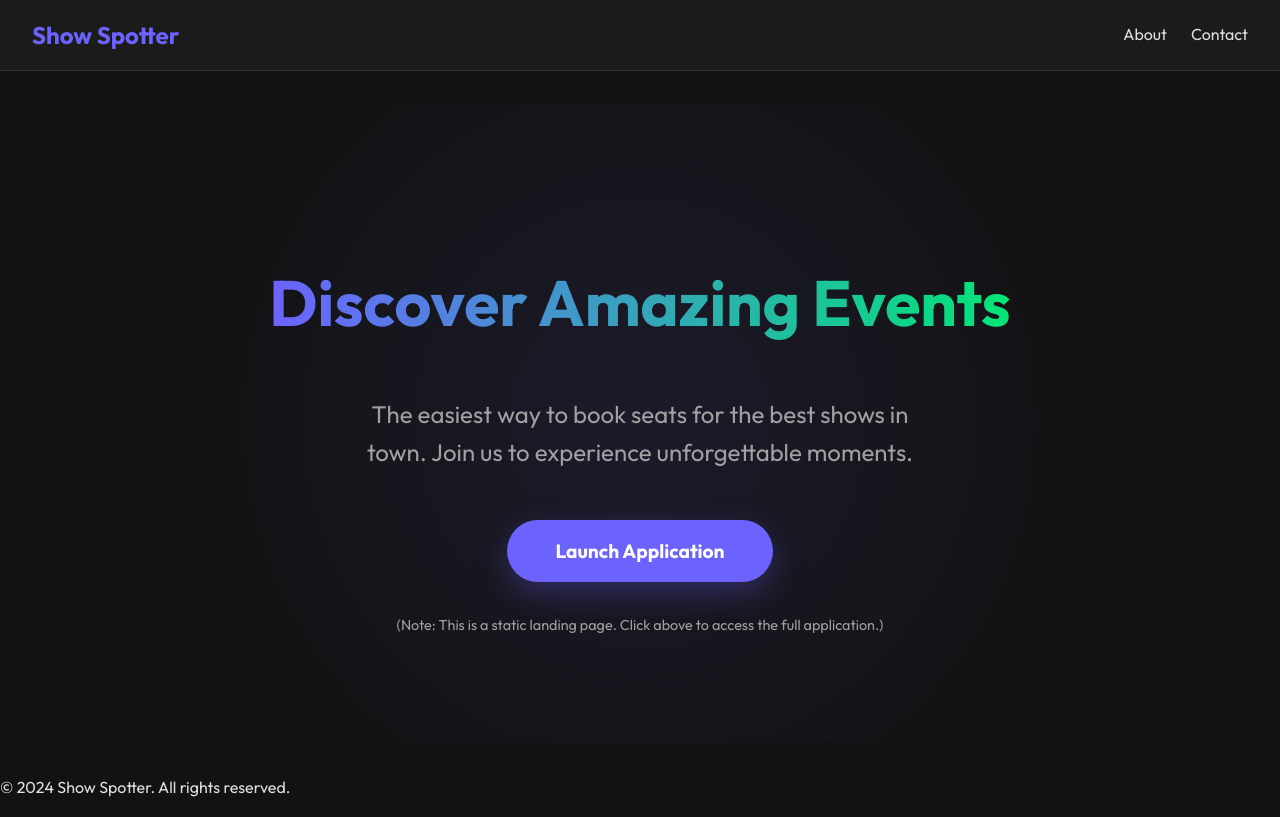
After one commit to akanishjohn37-source/Show-Spotter, a Django app: template templates/index.html in a window 1280 px wide. The commit adds this page. Run offline with Django 5.2, Linux system fonts and the light colour scheme; the template is opened without the code that fills it, so the values that code supplies are empty.

Commit message:
change some details of index page for the landing page in github

```diff
--- a/core/urls.py
+++ b/core/urls.py
@@ -2,7 +2,8 @@ from django.urls import path
 from . import views
 
 urlpatterns = [
-    path('', views.home, name='home'),
+    path('', views.landing, name='landing'),
+    path('events/', views.browse_events, name='browse_events'),
     path('register/', views.register, name='register'),
     path('login/', views.login_view, name='login'),
     path('logout/', views.logout_view, name='logout'),
--- a/templates/base.html
+++ b/templates/base.html
@@ -13,7 +13,7 @@
 
 <body>
     <nav class="navbar">
-        <a href="{% url 'home' %}" class="logo" style="text-decoration: none; color: inherit;">Show Spotter</a>
+        <a href="{% url 'landing' %}" class="logo" style="text-decoration: none; color: inherit;">Show Spotter</a>
         <div class="nav-links">
             {% if user.is_authenticated %}
             {% if user.role == 'ADMIN' %}
@@ -22,7 +22,7 @@
             <a href="{% url 'host_dashboard' %}">My Events</a>
             <a href="{% url 'create_event' %}">Create Event</a>
             {% else %}
-            <a href="{% url 'home' %}">Browse Events</a>
+            <a href="{% url 'browse_events' %}">Browse Events</a>
             <a href="{% url 'my_tickets' %}">My Tickets</a>
             {% endif %}
             <span class="user-greeting">Hi, {{ user.username }}</span>
@@ -31,7 +31,7 @@
                 <button type="submit" class="btn-text">Logout</button>
             </form>
             {% else %}
-            <a href="{% url 'home' %}">Browse Events</a>
+            <a href="{% url 'browse_events' %}">Browse Events</a>
             <a href="{% url 'login' %}">Login</a>
             <a href="{% url 'register' %}">Register</a>
             {% endif %}
--- /dev/null
+++ b/templates/index.html
@@ -0,0 +1,86 @@
+<!DOCTYPE html>
+<html lang="en">
+
+<head>
+    <meta charset="UTF-8">
+    <meta name="viewport" content="width=device-width, initial-scale=1.0">
+    <title>Show Spotter - Book Your Next Experience</title>
+    <!-- Link to the existing CSS file -->
+    {% load static %}
+    <link rel="stylesheet" href="{% static 'css/style.css' %}">
+    <link href="https://fonts.googleapis.com/css2?family=Outfit:wght@300;400;600;700&display=swap" rel="stylesheet">
+    <style>
+        /* Additional styles for the landing page specifically */
+        .landing-hero {
+            display: flex;
+            flex-direction: column;
+            justify-content: center;
+            align-items: center;
+            min-height: 80vh;
+            text-align: center;
+            background: radial-gradient(circle at center, rgba(108, 99, 255, 0.1) 0%, rgba(18, 18, 18, 0) 70%);
+        }
+
+        .hero-title {
+            font-size: 4rem;
+            margin-bottom: 1rem;
+            background: linear-gradient(to right, var(--primary), var(--accent));
+            -webkit-background-clip: text;
+            background-clip: text;
+            -webkit-text-fill-color: transparent;
+        }
+
+        .hero-subtitle {
+            font-size: 1.5rem;
+            color: var(--text-muted);
+            max-width: 600px;
+            margin-bottom: 3rem;
+        }
+
+        .cta-button {
+            display: inline-block;
+            background: var(--primary);
+            color: white;
+            padding: 1rem 3rem;
+            border-radius: 50px;
+            font-size: 1.2rem;
+            font-weight: 700;
+            text-decoration: none;
+            transition: transform 0.3s, box-shadow 0.3s;
+            box-shadow: 0 10px 30px rgba(108, 99, 255, 0.3);
+        }
+
+        .cta-button:hover {
+            transform: translateY(-5px);
+            box-shadow: 0 15px 40px rgba(108, 99, 255, 0.5);
+        }
+    </style>
+</head>
+
+<body>
+    <nav class="navbar">
+        <div class="logo">Show Spotter</div>
+        <div class="nav-links">
+            <a href="#">About</a>
+            <a href="#">Contact</a>
+        </div>
+    </nav>
+
+    <main class="container landing-hero">
+        <h1 class="hero-title">Discover Amazing Events</h1>
+        <p class="hero-subtitle">The easiest way to book seats for the best shows in town. Join us to experience
+            unforgettable moments.</p>
+
+        <a href="{% url 'login' %}" class="cta-button">Launch Application</a>
+
+        <div style="margin-top: 2rem; font-size: 0.9rem; color: var(--text-muted);">
+            (Note: This is a static landing page. Click above to access the full application.)
+        </div>
+    </main>
+
+    <footer>
+        <p>&copy; 2024 Show Spotter. All rights reserved.</p>
+    </footer>
+</body>
+
+</html>
--- a/templates/public/home.html
+++ b/templates/public/home.html
@@ -5,12 +5,13 @@
 {% block content %}
 <div style="text-align: center; margin-bottom: 3rem;">
     <h1
-        style="font-size: 3rem; margin-bottom: 1rem; background: linear-gradient(to right, var(--primary), var(--accent)); -webkit-background-clip: text; -webkit-text-fill-color: transparent;">
+        style="font-size: 3rem; margin-bottom: 1rem; background: linear-gradient(to right, var(--primary), var(--accent)); -webkit-background-clip: text; background-clip: text; -webkit-text-fill-color: transparent;">
         Discover Amazing Events</h1>
     <p style="font-size: 1.2rem; color: var(--text-muted); margin-bottom: 2rem;">Book your seats for the best shows in
         town.</p>
 
-    <form method="get" action="{% url 'home' %}" style="max-width: 500px; margin: 0 auto; display: flex; gap: 10px;">
+    <form method="get" action="{% url 'browse_events' %}"
+        style="max-width: 500px; margin: 0 auto; display: flex; gap: 10px;">
         <input type="text" name="q" placeholder="Search events..." value="{{ query|default:'' }}"
             style="padding: 1rem; border-radius: 50px; border: 1px solid #444; background: var(--surface); flex-grow: 1; color: var(--text-main);">
         <button type="submit" class="btn" style="border-radius: 50px; padding: 0 2rem;">Search</button>
```
Also changed, not shown: core/views.py (+19 -16 lines), db.sqlite3.
